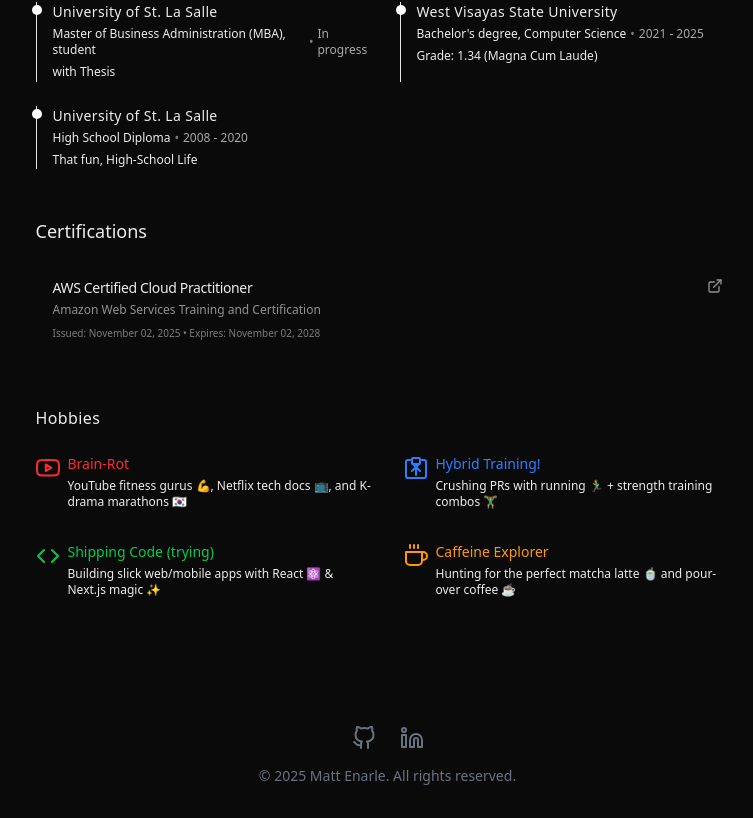
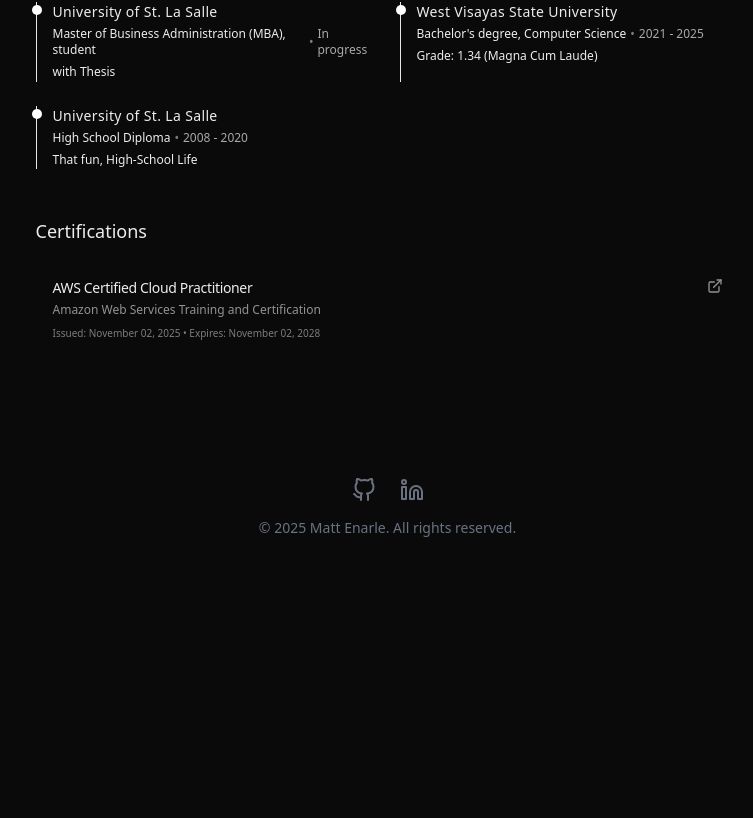
Before and after one commit to mattenarle10/matt-portfolio-v2, a Next.js app: page /about in a window 1280 px wide. Shown: the part 1070-1888 px from the top of the page, without its empty margins (245-998 px from the left). After the commit the page ends 1640 px from the top, so only its background shows below. Built offline with nearby package versions, Linux system fonts and the light colour scheme; no server answers.

Commit message:
refactor: remove hobbies section from about page

```diff
--- a/src/app/about/page.tsx
+++ b/src/app/about/page.tsx
@@ -2,7 +2,6 @@
 import Education from "@/components/about/education"
 import Experiences from "@/components/about/experiences"
 import Gallery from "@/components/about/gallery"
-import Hobbies from "@/components/about/hobbies"
 
 export default function About() {
   return (
@@ -25,10 +24,6 @@
       <section>
         <Certifications />
       </section>
-
-      <section>
-        <Hobbies />
-      </section>
     </div>
   )
 }
--- a/src/components/about/index.ts
+++ b/src/components/about/index.ts
@@ -2,4 +2,3 @@
 export { default as Education } from "./education"
 export { default as Experiences } from "./experiences"
 export { default as Gallery } from "./gallery"
-export { default as Hobbies } from "./hobbies"
```
